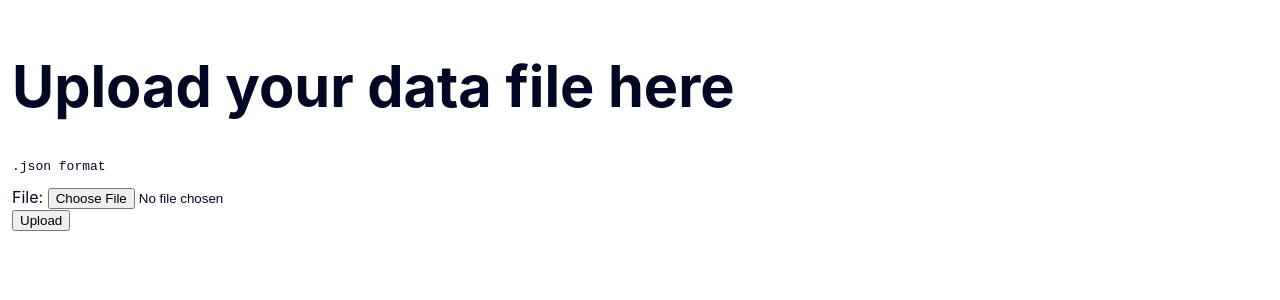
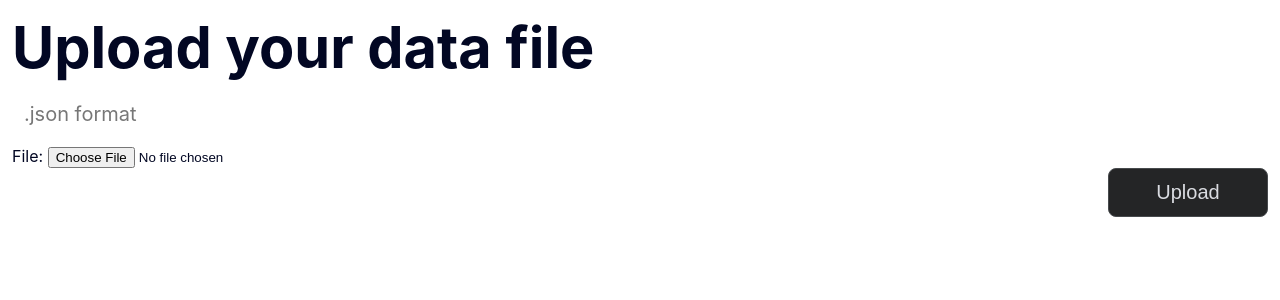
Before and after one commit to Re9iNee/Scitodate-Test, a React (Create React App) app in the folder client/: page /admin in a window 1280 px wide. Shown: the top 300 px of the page. Built offline with nearby package versions, Linux system fonts and the light colour scheme.

Commit message:
admin component - styling component

```diff
--- a/client/src/components/Admin.js
+++ b/client/src/components/Admin.js
@@ -1,15 +1,30 @@
 import React from "react";
 
 export default class Admin extends React.Component {
+  submit = (ev) => {
+    // ev.preventDefault();
+    // TODO: local validation here
+  };
   render() {
     return (
-      <form action="/database" enctype="multipart/form-data" method="post">
-        <h1>Upload your data file here</h1>
-        <pre>.json format</pre>
+      <form
+        action="/database"
+        enctype="multipart/form-data"
+        method="post"
+        className="container"
+        onSubmit={this.submit}
+      >
+        <h1>Upload your data file</h1>
+        <p className="large-p text-secondary subhead">.json format</p>
         <div>
           File: <input type="file" name="dataFile" />
         </div>
-        <input type="submit" value="Upload" />
+        <input
+          id="uploadBtn"
+          className="large-p"
+          type="submit"
+          value="Upload"
+        />
       </form>
     );
   }
--- a/client/src/index.css
+++ b/client/src/index.css
@@ -15,6 +15,9 @@ code {
 }
 
 :root {
+  --bg: #242526;
+  --bg-accent: #484a4d;
+  --text-color: #dadce1;
   --border: 1px solid #474a4d;
   --border-radius: 8px;
 }
@@ -64,3 +67,18 @@ h3 {
 .subhead {
   padding-left: 12px;
 }
+
+#uploadBtn {
+  align-self: flex-end;
+  width: 10rem;
+  justify-self: flex-end;
+  background-color: var(--bg);
+  color: var(--text-color);
+  padding: 12px;
+  border: var(--border);
+  border-radius: var(--border-radius);
+}
+
+#uploadBtn[disabled] {
+  opacity: 0.3;
+}
```
